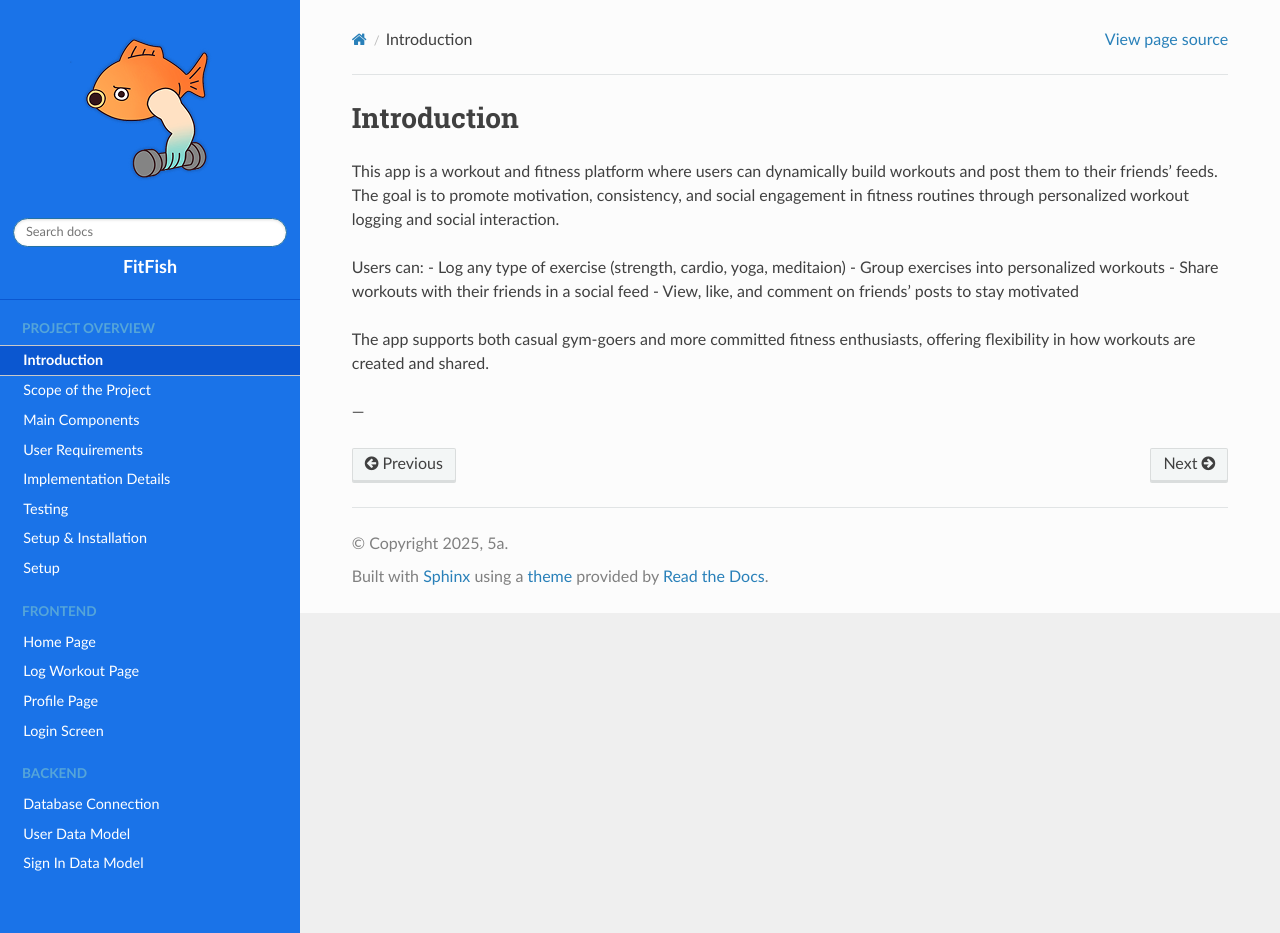
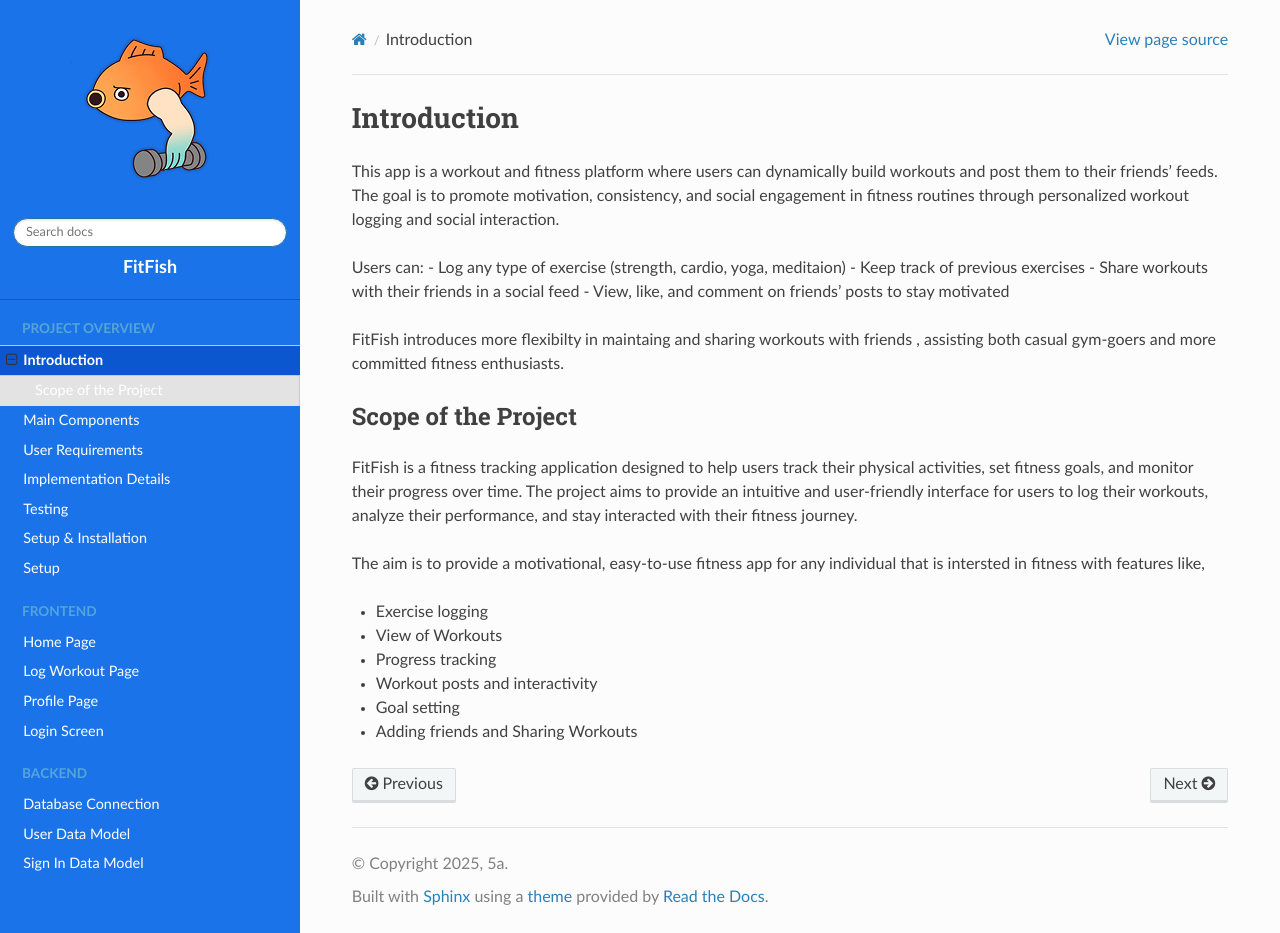
Before and after one commit to 5a-Fitness-App/5a-Code-Documentation, a Sphinx documentation site: the page built from docs/source/overview/Introduction.rst, in a window 1280 px wide and 933 px high. Built offline with Sphinx 7.4.7 and the Read the Docs theme 3.1.0, drawn with Linux system fonts in a browser that asks for light colours.

Commit message:
edting pages

```diff
--- a/docs/source/index.rst
+++ b/docs/source/index.rst
@@ -14,7 +14,6 @@ Welcome to the official documentation for the FitFish app.
    :caption: Project Overview
 
    overview/Introduction
-   overview/Scope
    overview/Components
    overview/Requirements
    overview/Implementation
--- a/docs/source/overview/Introduction.rst
+++ b/docs/source/overview/Introduction.rst
@@ -5,10 +5,23 @@ This app is a workout and fitness platform where users can dynamically build wor
 
 Users can:
 - Log any type of exercise (strength, cardio, yoga, meditaion)
-- Group exercises into personalized workouts
+- Keep track of previous exercises
 - Share workouts with their friends in a social feed
 - View, like, and comment on friends’ posts to stay motivated
 
-The app supports both casual gym-goers and more committed fitness enthusiasts, offering flexibility in how workouts are created and shared.
+FitFish introduces more flexibilty in maintaing and sharing workouts with friends , assisting both casual gym-goers and more committed fitness enthusiasts.
 
----
+Scope of the Project
+---------------------
+
+
+FitFish is a fitness tracking application designed to help users track their physical activities, set fitness goals, and monitor their progress over time. The project aims to provide an intuitive and user-friendly interface for users to log their workouts, analyze their performance, and stay interacted with their fitness journey.
+
+The aim is to provide a motivational, easy-to-use fitness app for any individual that is intersted in fitness with features like,
+
+- Exercise logging
+- View of Workouts
+- Progress tracking
+- Workout posts and interactivity
+- Goal setting
+- Adding friends and Sharing Workouts
```
Also changed, not shown: docs/source/overview/Scope.rst (deleted, +0 -14 lines).
